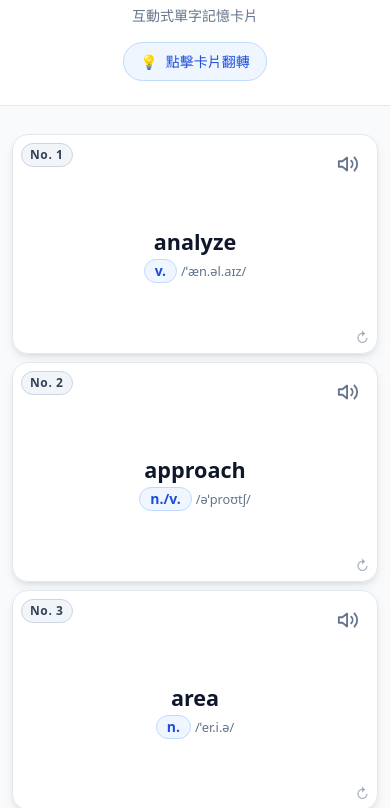
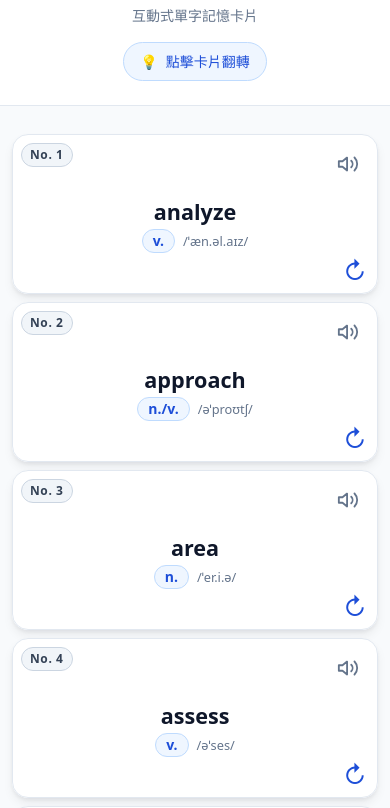
Before and after one commit to BB5566/word_cards, a plain HTML site: page index.html in a window 390 px wide. Shown: the part 59-867 px from the top of the page. Drawn offline with nearby package versions, Linux system fonts and the light colour scheme.

Commit message:
修正 #63：視覺／UX 改善建議（AI 看截圖） (#64)
由 OpenCode（deepseek-v4.1-flash-free）依 issue 自動修改。

Co-authored-by: OpenCode（杰哥派工） <BB5566@users.noreply.github.com>

```diff
--- a/index.html
+++ b/index.html
@@ -391,20 +391,24 @@
         background-color: rgba(255, 255, 255, 0.16);
       }
 
-      /* 卡片右下角的翻轉提示圖示 */
+      /* 卡片右下角的翻轉提示圖示（提高對比與尺寸，並保留 44x44 觸控熱區） */
       .flip-hint {
         position: absolute;
-        right: var(--space-2);
-        bottom: var(--space-2);
-        font-size: var(--font-size-sm);
+        right: 0;
+        bottom: 0;
+        width: 44px;
+        height: 44px;
+        display: flex;
+        align-items: center;
+        justify-content: center;
+        font-size: 1.5rem;
         line-height: 1;
-        color: var(--color-text-muted);
-        opacity: 0.6;
+        color: var(--color-primary);
         pointer-events: none;
       }
 
       .flip-hint-back {
-        color: rgba(255, 255, 255, 0.7);
+        color: rgba(255, 255, 255, 0.85);
       }
 
       /* 卡片主體內容區 */
@@ -444,7 +448,8 @@
       }
 
       .pos-tag {
-        display: inline-block;
+        display: inline-flex;
+        align-items: center;
         font-size: var(--font-size-sm);
         font-weight: 600;
         color: var(--color-primary);
@@ -528,8 +533,8 @@
           padding: var(--space-1) var(--space-2);
         }
         .box {
-          height: 220px; /* 單欄版面可容納背面例句，同時減少多餘留白 */
-          min-height: 220px;
+          height: 160px; /* 縮減單欄卡片高度，首屏可同時閱覽 2-3 張卡片 */
+          min-height: 160px;
         }
         .front,
         .back {
@@ -542,7 +547,7 @@
           font-size: 0.8rem;
         }
         .word-meta {
-          gap: var(--space-1);
+          gap: var(--space-2);
         }
         .meaning-zh {
           font-size: 1.05rem;
```
